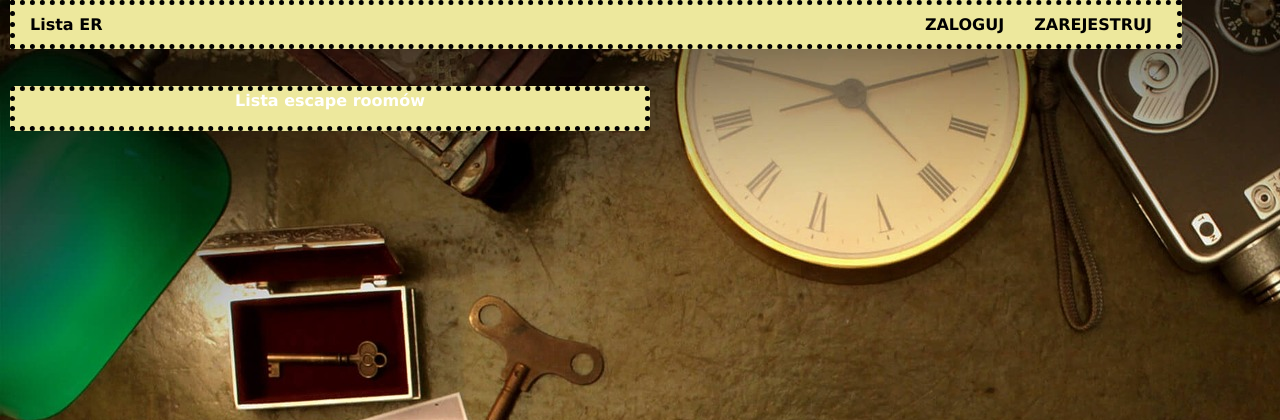
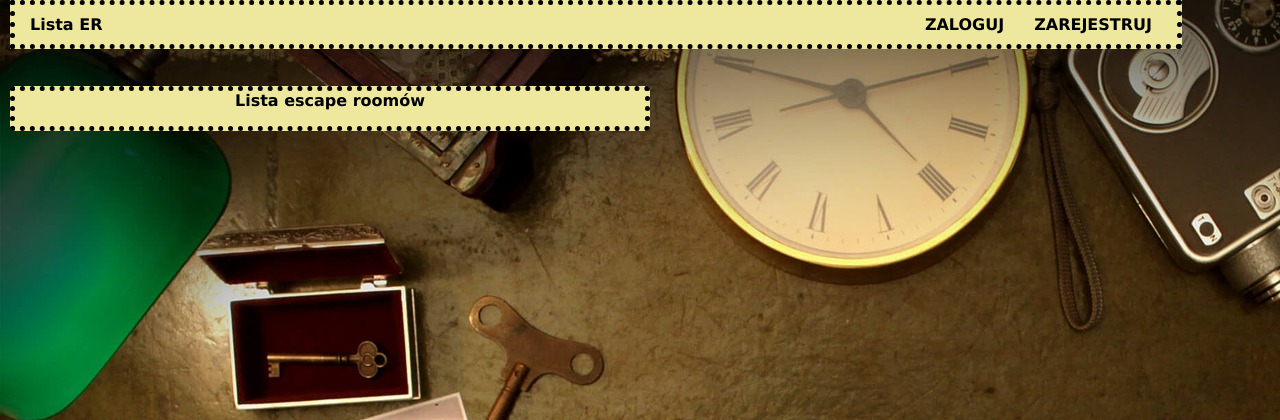
Before and after one commit to Joisana/TogethER, a Django app: page /escaperoomy/ in a window 1280 px wide. Shown: the top 420 px of the page. Run offline with Django 3.2, Linux system fonts and the light colour scheme; data that the repository does not hold is empty.

Commit message:
Merge remote-tracking branch 'origin/master'
# Conflicts:
#	application/templates/application/login.html
#	application/templates/application/registration.html

```diff
--- a/application/static/application/style.css
+++ b/application/static/application/style.css
@@ -1,12 +1,11 @@
 body {
   background-color: rgb(58, 27, 3); /* na wypadek, gdyby obrazek nie działał */
   margin: 10px;
-  color: white;
+  color: black;
   background-image: url('./tlo.jpg');
   background-repeat: no-repeat;
   background-attachment: fixed;
   font-family: Verdana, Helvetica, sans-serif;
-
 }
 
 ul {
--- a/application/templates/application/escaperooms.html
+++ b/application/templates/application/escaperooms.html
@@ -19,7 +19,7 @@
 
 		{% else %}
 
-			<p class="header">Zaznacz odwiedzone pokoje.</p>
+			<p class="header">Zaznacz odwiedzone pokoje:</p>
 
 			<form action="{% url 'application:escaperooms' %}" method="post">
 				{% csrf_token %}
```
